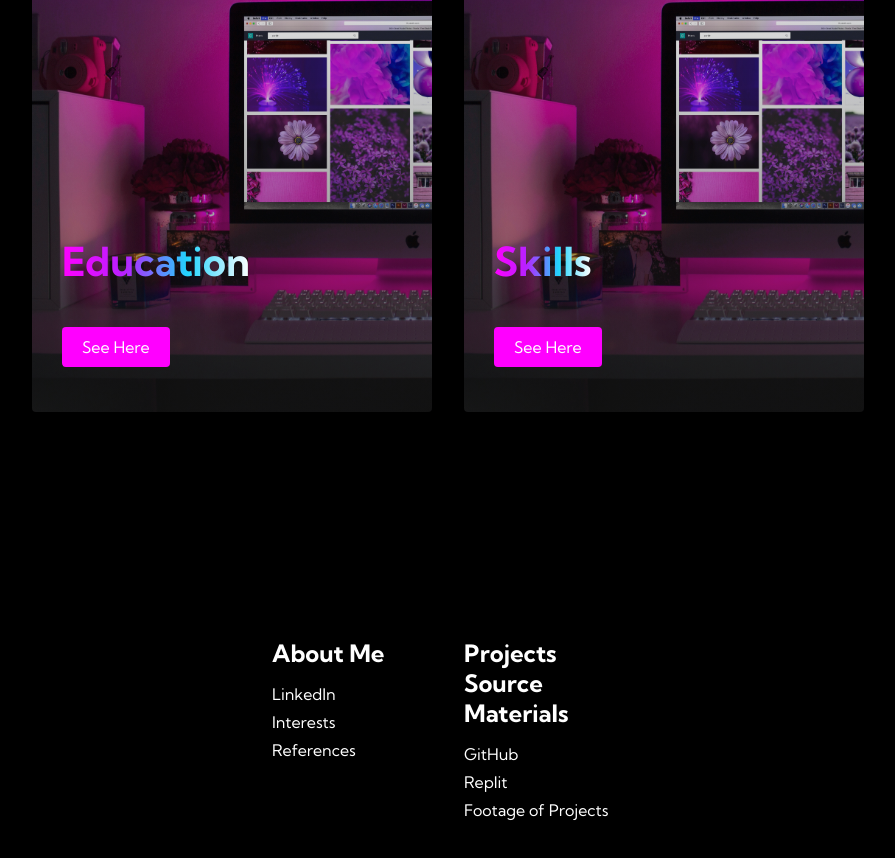
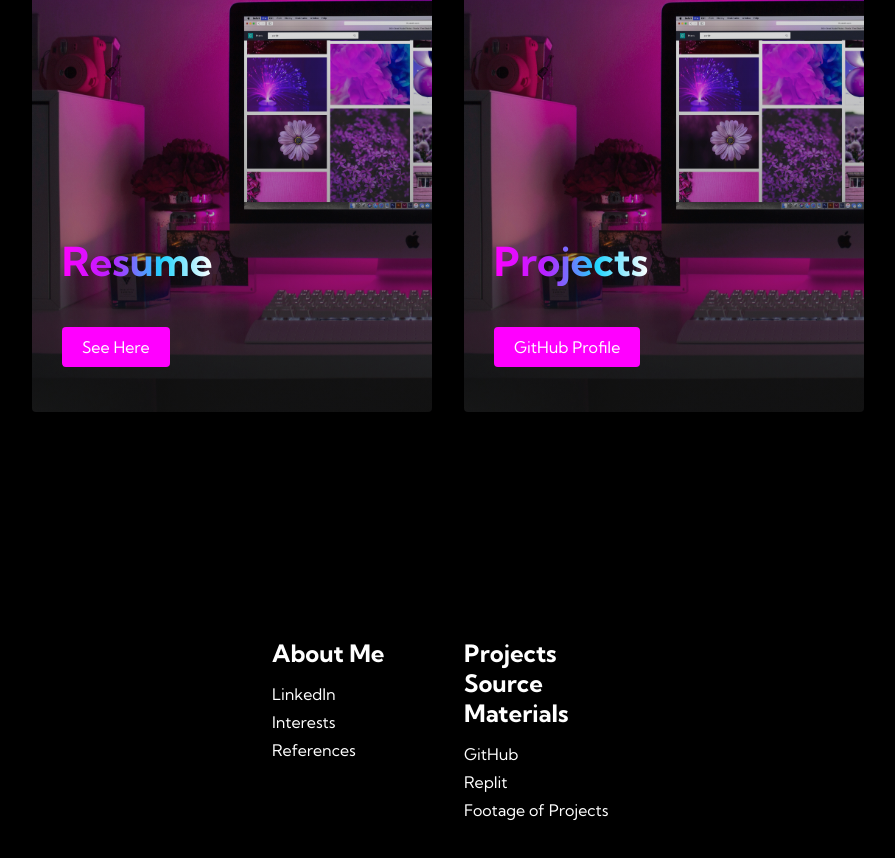
Before and after one commit to segaGenesis22/Portfolio_FrontEnd, a plain HTML site: page index.html in a window 1280 px wide. Shown: the part 1058-1916 px from the top of the page, without its empty margins (192-1087 px from the left). Drawn offline with Linux system fonts and the light colour scheme.

Commit message:
updated html

```diff
--- a/index.html
+++ b/index.html
@@ -53,12 +53,12 @@
         <h1>See what the hype is all about!</h1>
         <div class="tabs__container">
             <div class="tabs__card">
-            <h1>Education</h1>
-            <button>See Here</button>
+            <h1>Resume</h1>
+            <button><a class="tabs__container" href="/images/GenesisGuerra-ResumeImg.png" target="_blank">See Here</a></button>
             </div>
             <div class="tabs__card">
-            <h1>Skills</h1>
-            <button>See Here</button>
+            <h1>Projects</h1>
+            <button><a class="tabs__container" href="https://github.com/segaGenesis22" target="_blank">GitHub Profile</a></button>
             </div>
         </div>
     </div>
--- a/styles.css
+++ b/styles.css
@@ -348,8 +348,8 @@
     top: 350px;
     left: 30px;
 }
-.tabs__card button{
-    color: #fff;
+.tabs__card button {
+    color: white;
     padding: 10px 20px;
     border: none;
     outline: none;
@@ -360,6 +360,11 @@
     left: 30px;
     font-size: 1rem;
     cursor: pointer;
+}
+.tabs__card a {
+    position: relative;
+    color: white;
+    text-decoration: none;
 }
 .tabs__card:hover {
     transform: scale(1.075);
```
